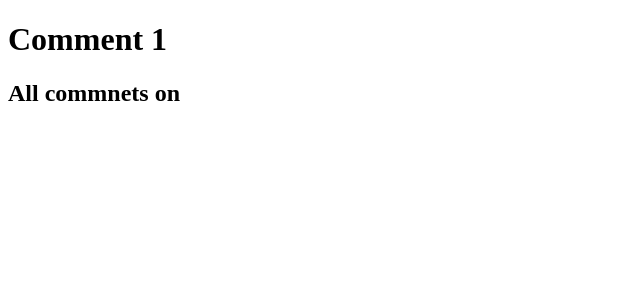
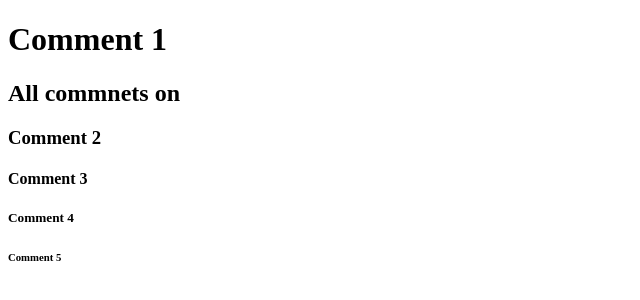
Before and after one commit to coder8820/Nextjs, a Next.js app in the folder my-app/: page /blogs/blogID/coments in a window 1280 px wide. Shown: the top 300 px of the page, without its empty margins (0-640 px from the left). Built offline with nearby package versions, Linux system fonts and the light colour scheme.

Commit message:
some comments

```diff
--- a/my-app/app/blogs/blogID/coments/page.js
+++ b/my-app/app/blogs/blogID/coments/page.js
@@ -5,6 +5,10 @@ export default function Commnets({ params }) {
     <div>
       <h1>Comment 1</h1>
       <h2>All commnets on {blogID}</h2>
+      <h3>Comment 2</h3>
+      <h4>Comment 3</h4>
+      <h5>Comment 4</h5>
+      <h6>Comment 5</h6>
     </div>
   );
 }
```
